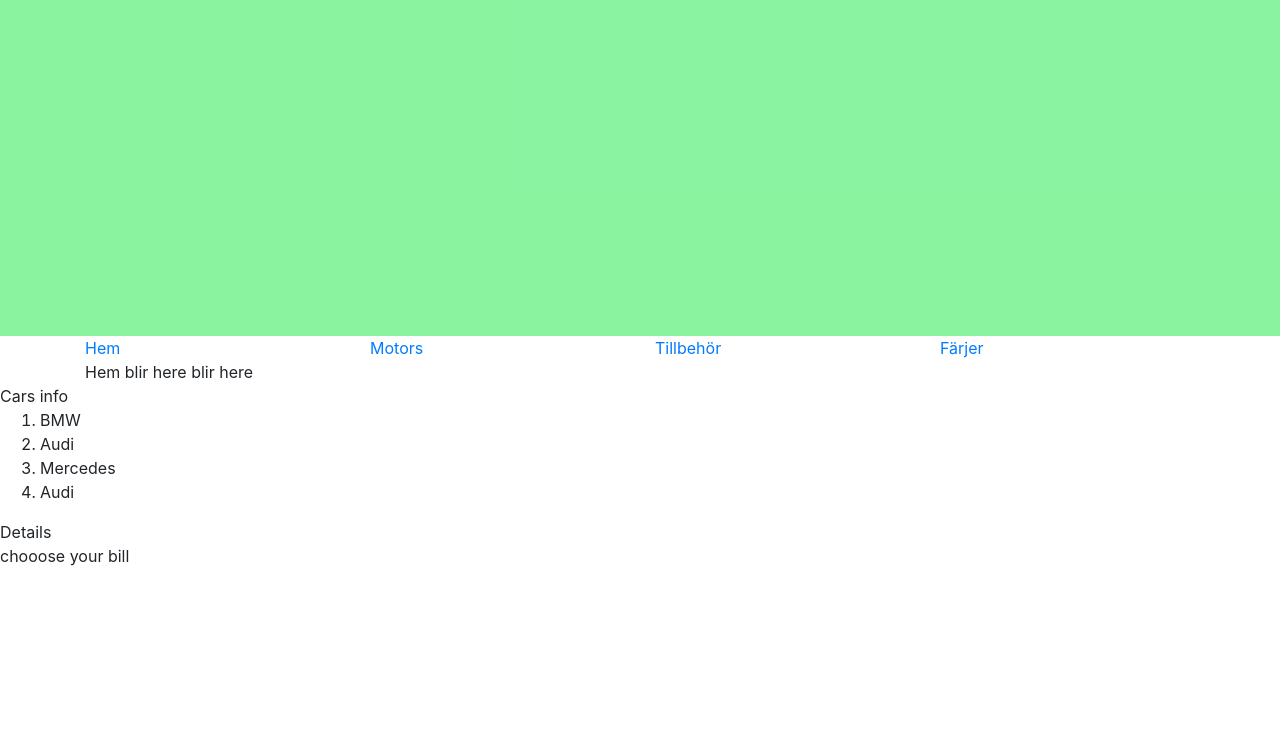
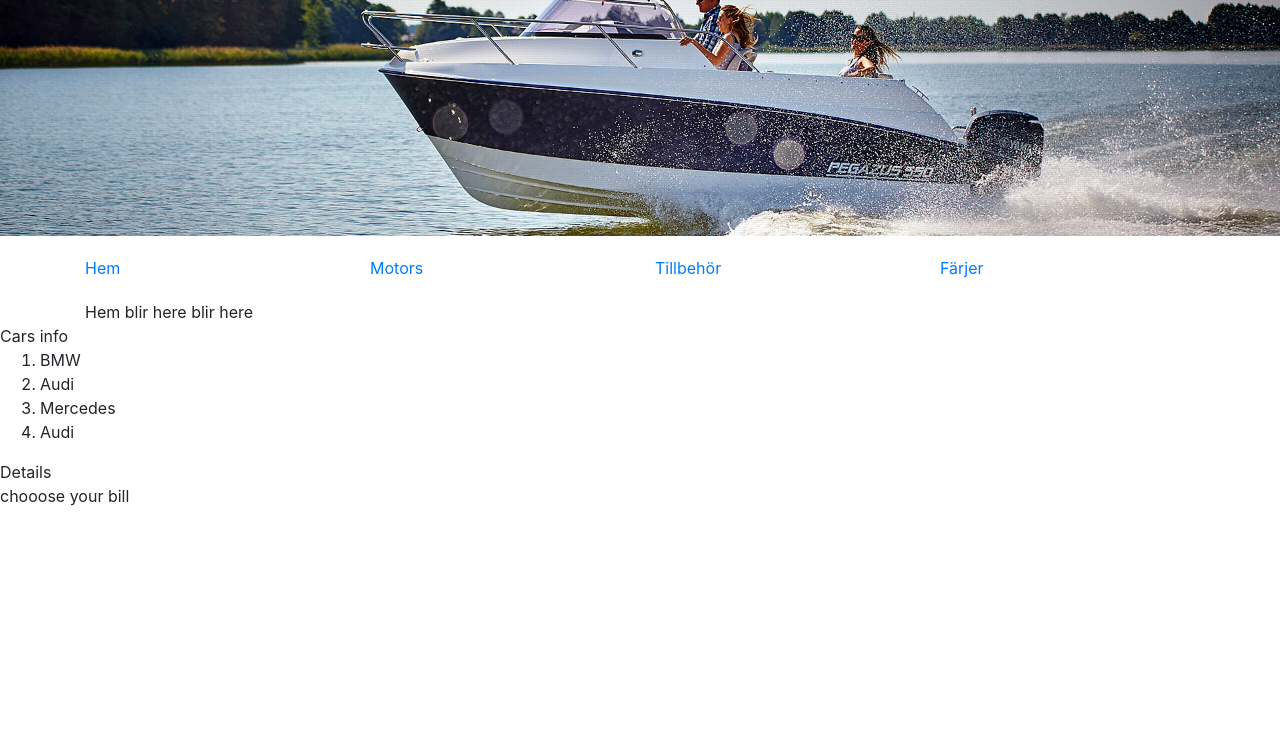
Before and after one commit to DaliusPamparas/react_boat, a React app: page / in a window 1280 px wide. Shown: the part 64-800 px from the top of the page. Built offline with nearby package versions, Linux system fonts and the light colour scheme.

Commit message:
header, menu done, boat js started

```diff
--- a/src/components/App.js
+++ b/src/components/App.js
@@ -25,7 +25,7 @@ class App extends React.Component {
             </Row>
         </Container>
         <Container >
-            <Row>
+            <Row className="menu">
                 <Col  xs="3">
                 <Link to='/'>Hem</Link>
                 </Col>
--- a/src/styles/app.scss
+++ b/src/styles/app.scss
@@ -1,3 +1,11 @@
 .header {
-  background-color: rgba(21, 231, 67, 0.5);
-  height: 400px; }
+  //background-color: rgba(123, 240, 248, 0.87);
+  background-image: url("../img/site_banner.jpg");
+  background-repeat: no-repeat;
+  background-size: cover;
+  height: 300px;
+}
+.menu{
+  padding-top: 20px;
+  padding-bottom: 20px;
+}
```
Also changed, not shown: src/reducers/boat.js (added, +14 -0 lines), src/img/550.jpg (added), src/img/head.png (added), src/img/site_banner.jpg (added), src/styles/app.css.
